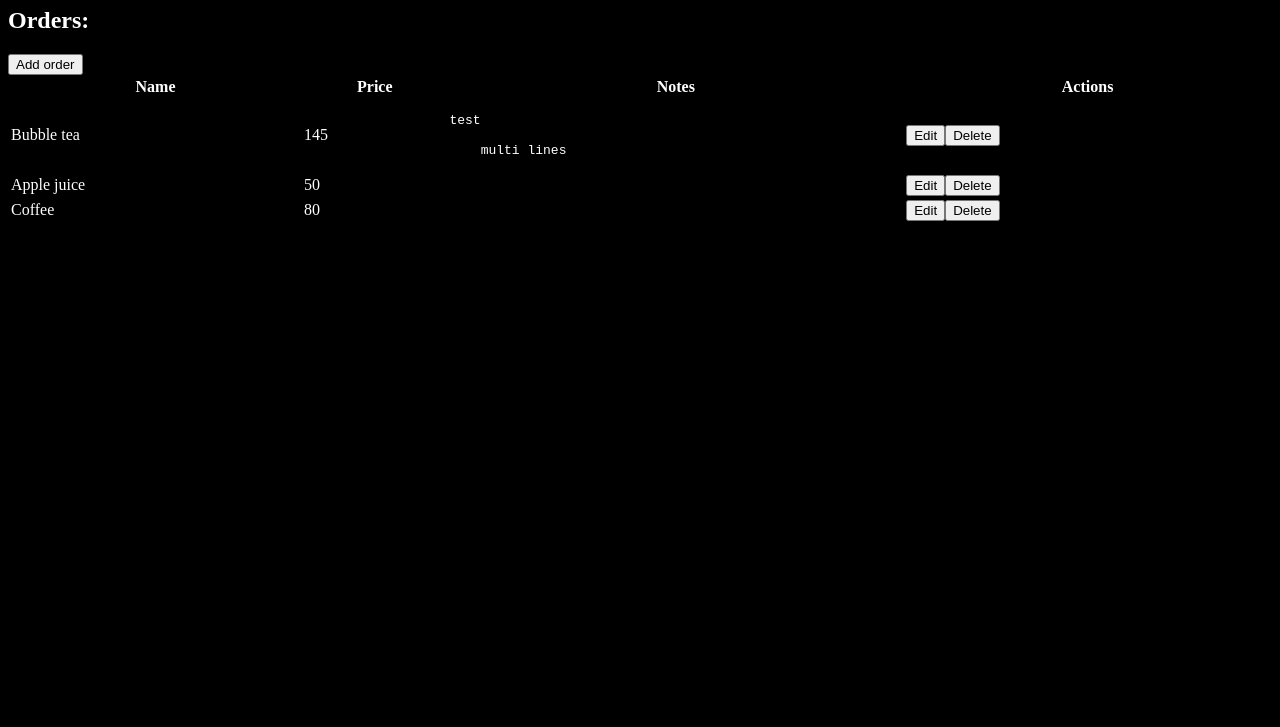
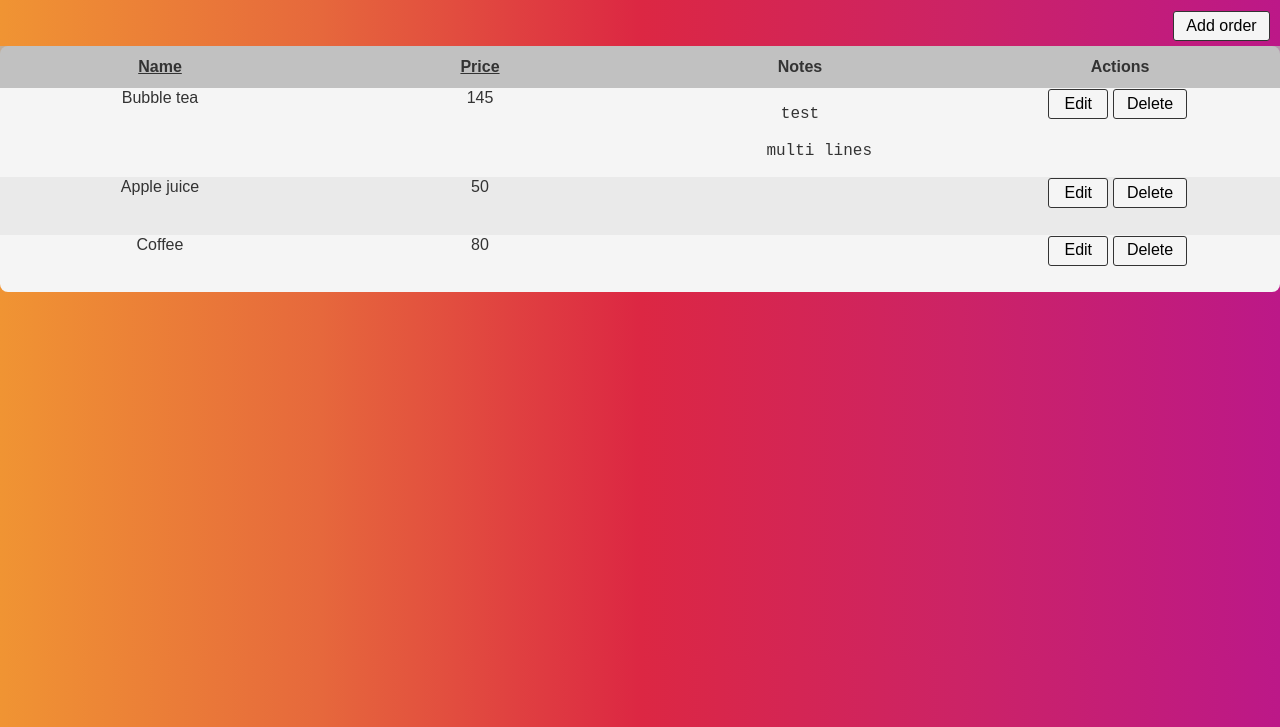
Before and after one commit to gwokae/dailydrinks-assignment, a React app: page / in a window 1280 px wide. Shown: the part 73-800 px from the top of the page. Built offline with nearby package versions, Linux system fonts and the light colour scheme.

Commit message:
basic styles

```diff
--- a/package.json
+++ b/package.json
@@ -13,6 +13,7 @@
     "lint": "eslint src"
   },
   "dependencies": {
+    "normalize.css": "^8.0.1",
     "prop-types": "^15.7.2",
     "react": "^16.8.6",
     "react-dom": "^16.8.6",
--- a/src/index.js
+++ b/src/index.js
@@ -3,6 +3,7 @@ import ReactDOM from 'react-dom';
 import uuid from 'uuid/v4';
 
 import Table from './table/Table';
+import 'normalize.css';
 import './styles.scss';
 
 const initData = [
@@ -59,7 +60,7 @@ const App = () => {
   return (
     <>
       <h1>dailydrinks-assignment</h1>
-      <h2>Orders:</h2>
+      <div className="table-buttons">
         <button
           type="button"
           disabled={isAddingItem}
@@ -67,6 +68,7 @@ const App = () => {
         >
           Add order
         </button>
+      </div>
       <Table
         schema={schema}
         data={tableData}
--- a/src/styles.scss
+++ b/src/styles.scss
@@ -1,16 +1,74 @@
-$primary-color: white;
-$bg: black;
+$primary-color: #f5f5f5;
 body {
   color: $primary-color;
-  background-color: $bg;
+  background: linear-gradient(90deg, #f09433 0%,#e6683c 25%,#dc2743 50%,#cc2366 75%,#bc1888 100%);
+  font-family: sans-serif;
 }
 
+h1 {
+  text-align: center;
+  text-transform: uppercase;
+}
+
+button {
+  padding: .3rem .8em;
+  background: $primary-color;
+  min-width: 60px;
+  border: 1px solid #333;
+  border-radius: 3px;
+  margin-right: .3rem;
+}
+
+.table-buttons {
+  float: right;
+  margin: 0.3em;
+}
+
+$table-background: $primary-color;
+$table-background-highligted: rgba(232,232,232, 0.8);
 table {
+  table-layout: fixed;
+  padding: 0.6em 1em;
   width: 100%;
+  background: $table-background;
+  color: #333;
+  border-radius: 0.5em;
+  border-collapse: collapse;
+  thead tr {
+    height: 2.6em;
+    background: darken($table-background-highligted, 20%);
+
+  }
+  tbody {
+    tr {
+      height: 3.6em;
+      vertical-align: top;
+      &:nth-child(even) {
+        background: $table-background-highligted;
+      }
+      &:hover {
+        background: darken($table-background-highligted, 10%);
+      }
+    }
+    td {
+      text-align: center;
+    }
+  }
+}
+
+pre {
+  white-space: pre-wrap;
 }
 
 .sortable {
   cursor: pointer;
+  text-decoration: underline;
+  &:after {
+    display: inline-block;
+    width: 1em;
+    text-align: center;
+    color: black;
+  }
   &.sort-asc:after {
     content: "↓"
   }
```
Also changed, not shown: 1 other file. Lines whose indentation alone changed are shown as unchanged.
